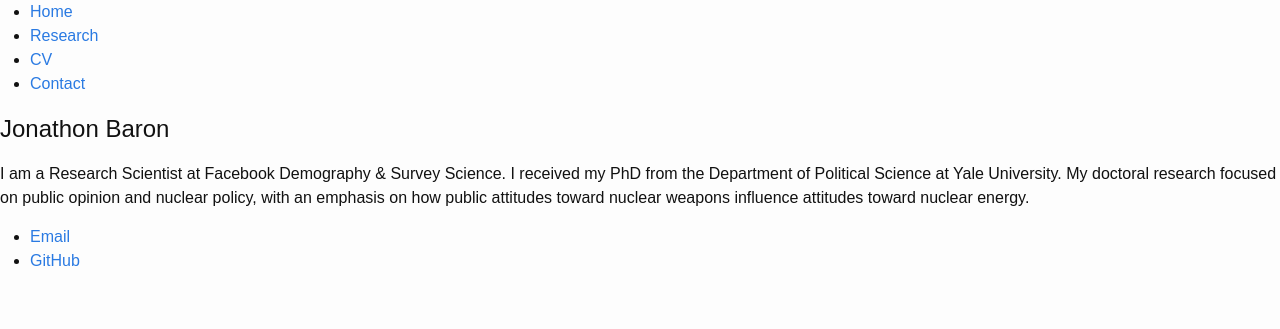
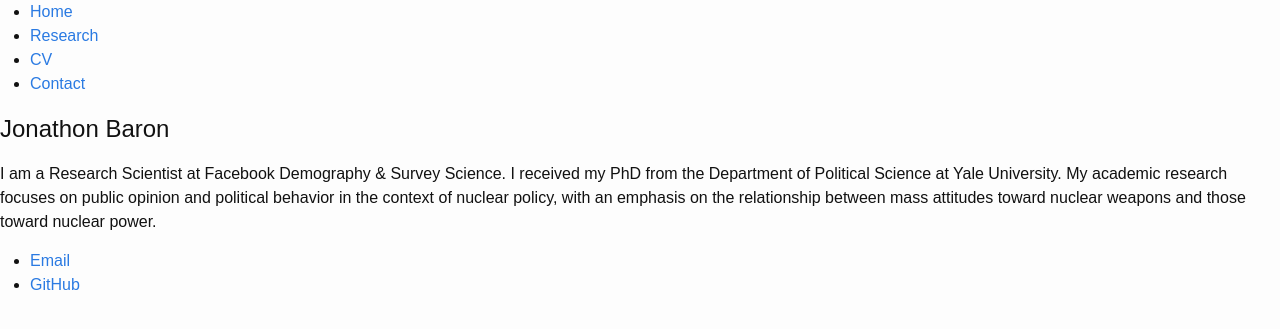
Before and after one commit to jonathonbaron/jonathonbaron.github.io, a Jekyll site: the page built from index.md, in a window 1280 px wide. Shown: the top 329 px of the page. Built offline with Jekyll 4.4.1, drawn with Linux system fonts in a browser that asks for light colours.

Commit message:
Updates.

```diff
--- a/index.md
+++ b/index.md
@@ -10,4 +10,4 @@ output:
 
 <!--- <img style="float: left; height: 245px; margin: 0 20px 10px 0" src="/assets/baron_photo.jpg" alt="pic" /> -->
 
-I am a Research Scientist at Facebook Demography & Survey Science. I received my PhD from the Department of Political Science at Yale University. My doctoral research focused on public opinion and nuclear policy, with an emphasis on how public attitudes toward nuclear weapons influence attitudes toward nuclear energy.
+I am a Research Scientist at Facebook Demography & Survey Science. I received my PhD from the Department of Political Science at Yale University. My academic research focuses on public opinion and political behavior in the context of nuclear policy, with an emphasis on the relationship between mass attitudes toward nuclear weapons and those toward nuclear power.
```
